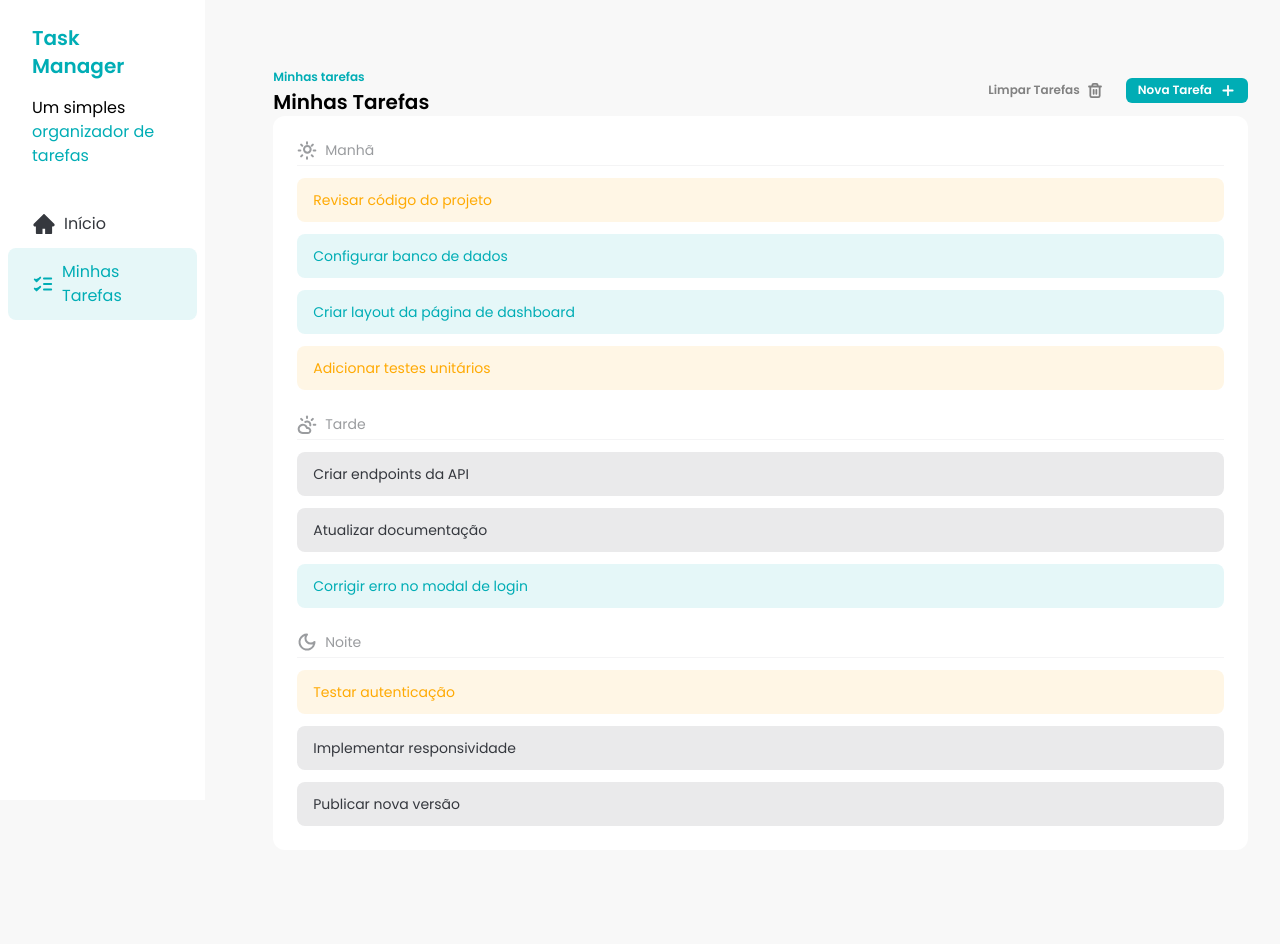
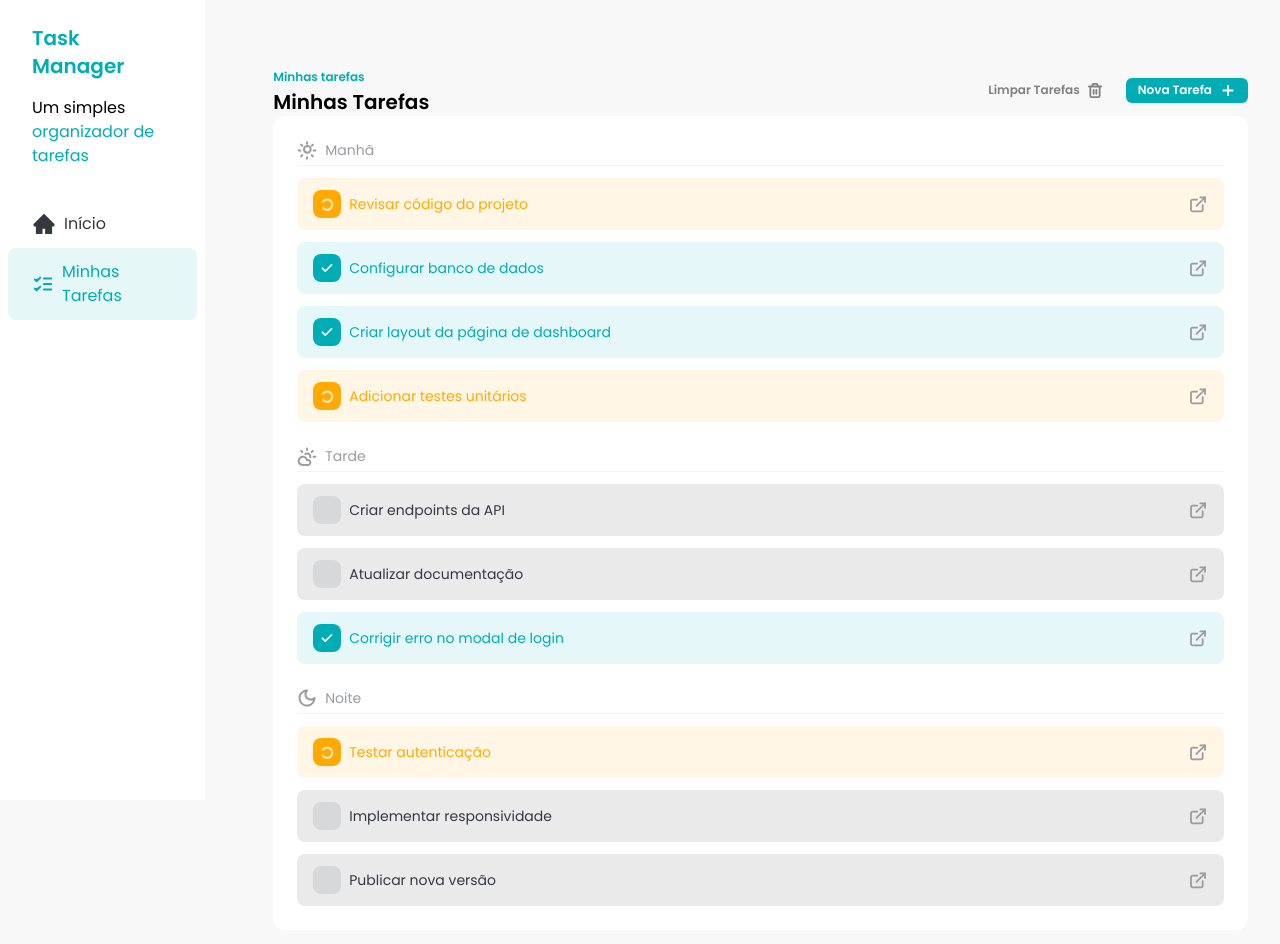
Before and after one commit to PauloRicardofsa98/task-manager, a React (Vite) app: page / in a window 1280 px wide. Shown: the top 944 px of the page. Before the commit the page ends 914 px from the top, so only its background shows below. Built offline with nearby package versions, Linux system fonts and the light colour scheme.

Commit message:
feat: enhance TaskItem component with status icons and improved layout

```diff
--- a/src/components/TaskItem.jsx
+++ b/src/components/TaskItem.jsx
@@ -1,10 +1,14 @@
+import CheckIcon from "../assets/icons/check.svg?react";
+import LoaderIcon from "../assets/icons/loader.svg?react";
+import DetailsIcon from "../assets/icons/details.svg?react";
+
 const TaskItem = ({ task }) => {
   const getStatusClasses = () => {
     if (task.status === "done") {
-      return "bg-[#00ADB5] bg-opacity-10 text-[#00ADB5]";
+      return "bg-[#00ADB5] text-[#00ADB5]";
     }
     if (task.status === "in_progress") {
-      return "bg-[#FFAA04] bg-opacity-10 text-[#FFAA04]";
+      return "bg-[#FFAA04] text-[#FFAA04]";
     }
     if (task.status === "not_started") {
       return "bg-[#35383E] bg-opacity-10 text-[#35383E]";
@@ -13,9 +17,28 @@ const TaskItem = ({ task }) => {
 
   return (
     <div
-      className={`flex items-center gap-2 rounded-lg px-4 py-3 text-sm ${getStatusClasses()}`}
+      className={`flex items-center justify-between gap-2 rounded-lg bg-opacity-10 px-4 py-3 text-sm ${getStatusClasses()}`}
     >
-      {task.title}
+      <div className="flex items-center gap-2">
+        <label
+          className={`relative flex h-7 w-7 cursor-pointer items-center justify-center rounded-lg ${getStatusClasses()}`}
+        >
+          <input
+            type="checkbox"
+            checked={task.status === "done"}
+            className="absolute h-full w-full cursor-pointer opacity-0"
+          />
+          {task.status === "done" && <CheckIcon />}
+          {task.status === "in_progress" && (
+            <LoaderIcon className="z-10 animate-spin text-white" />
+          )}
+        </label>
+        {task.title}
+      </div>
+
+      <a href="#" className="transition hover:opacity-75">
+        <DetailsIcon />
+      </a>
     </div>
   );
 };
```
Also changed, not shown: src/assets/icons/loader.svg.
